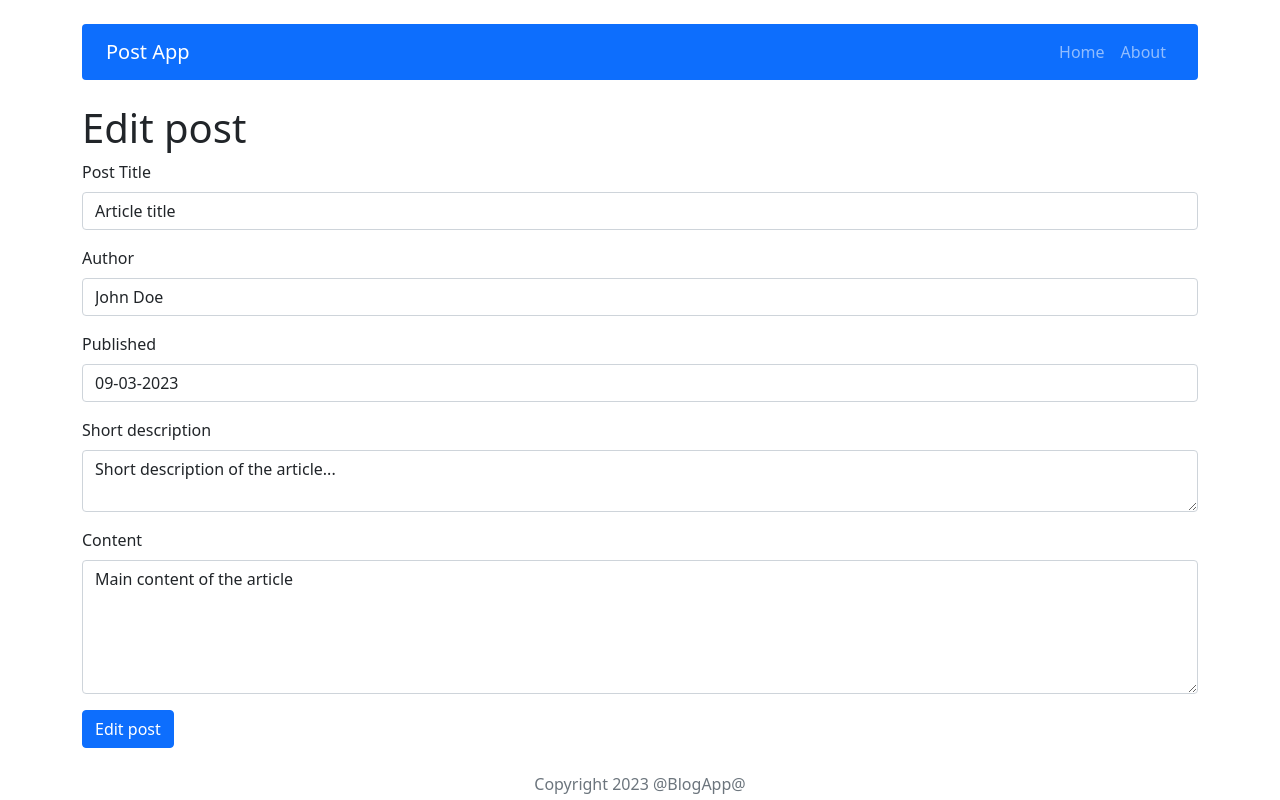
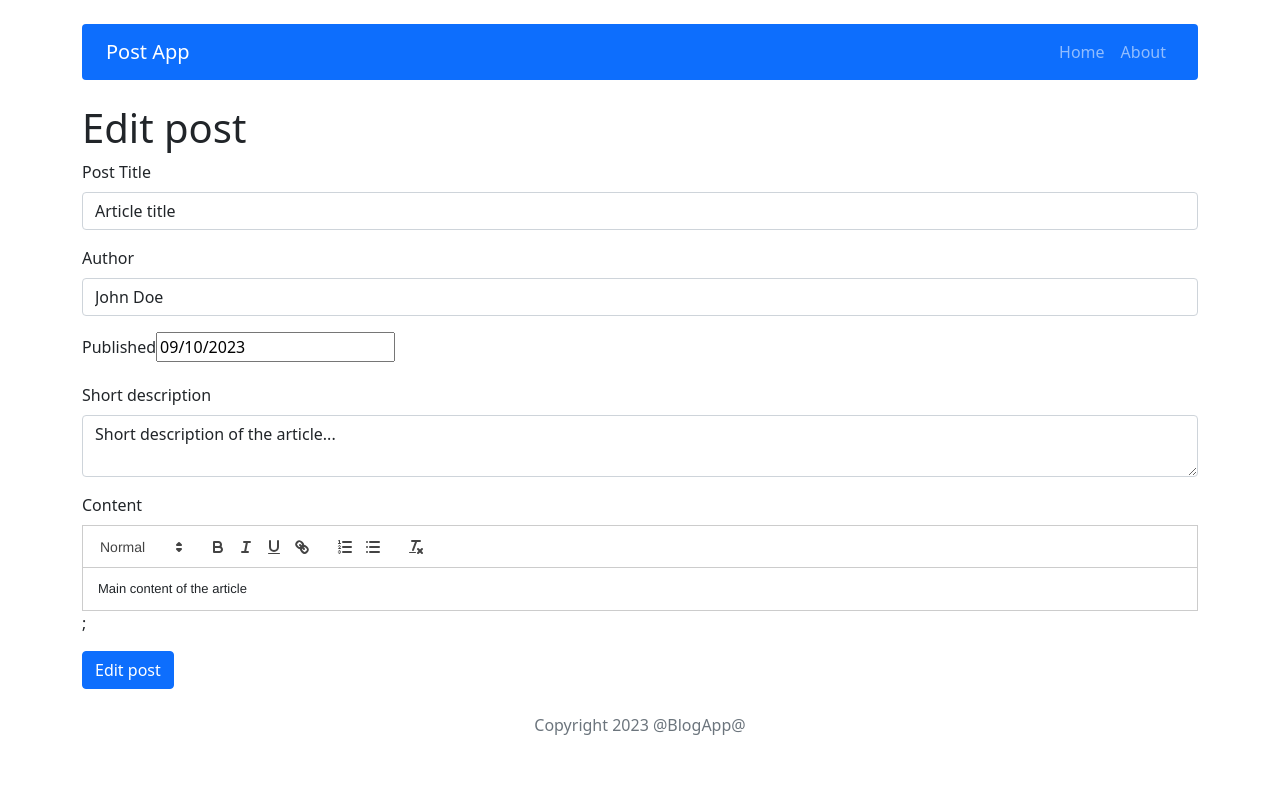
Before and after one commit to TomaszCichon919/ReactPostApp, a React (Create React App) app: page /post/edit/1 in a window 1280 px wide. Built offline with nearby package versions, Linux system fonts and the light colour scheme.

Commit message:
add quill and datePicker

```diff
--- a/package.json
+++ b/package.json
@@ -10,7 +10,10 @@
     "http-server": "^14.1.1",
     "react": "^18.2.0",
     "react-bootstrap": "2.8.0",
+    "react-datepicker": "^4.18.0",
     "react-dom": "^18.2.0",
+    "react-hook-form": "7.45.4",
+    "react-quill": "^2.0.0",
     "react-redux": "8.1.2",
     "react-router-dom": "6.15.0",
     "react-scripts": "5.0.1",
@@ -43,5 +46,8 @@
       "last 1 firefox version",
       "last 1 safari version"
     ]
+  },
+  "devDependencies": {
+    "style-loader": "^3.3.3"
   }
 }
--- a/src/components/features/PostForm/PostForm.js
+++ b/src/components/features/PostForm/PostForm.js
@@ -1,6 +1,12 @@
 import Button from 'react-bootstrap/Button';
 import Form from 'react-bootstrap/Form';
 import { useState } from 'react';
+import ReactQuill from 'react-quill';
+import 'react-quill/dist/quill.snow.css';
+import { FormControl } from 'react-bootstrap';
+import DatePicker from "react-datepicker";
+import "react-datepicker/dist/react-datepicker.css";
+import { useForm } from "react-hook-form";
 
 const PostForm = ({ action, actionText, ...props }) => {
     const [title, setTitle] = useState(props.title || '');
@@ -8,7 +14,14 @@ const PostForm = ({ action, actionText, ...props }) => {
     const [publishedDate, setPublishedDate] = useState(props.publishedDate || '');
     const [shortDescription, setShortDescription] = useState(props.shortDescription || '');
     const [content, setContent] = useState(props.content || '');
+    const { register, handleSubmit: validate, formState: { errors } } = useForm();
 
+    const handleChange = (content) => {
+      setContent(content);
+    };
+    const handleDateChange = (date) => {
+      setPublishedDate(date);
+    };
     const handleSubmit = e => {
         e.preventDefault();
         action({ title, author, publishedDate, shortDescription, content });
@@ -28,7 +41,8 @@ const PostForm = ({ action, actionText, ...props }) => {
 
       <Form.Group className="mb-3" controlId="published">
         <Form.Label>Published</Form.Label>
-        <Form.Control type="text" placeholder="Date" value={publishedDate} onChange={e => setPublishedDate(e.target.value)}/>
+        <DatePicker selected={publishedDate}  dateFormat="dd/MM/yyyy" onChange={handleDateChange} />
+        {/* <Form.Control type="text" placeholder="Date" value={publishedDate} onChange={e => setPublishedDate(e.target.value)}/> */}
       </Form.Group>
 
       <Form.Group className="mb-3" controlId="description">
@@ -38,7 +52,10 @@ const PostForm = ({ action, actionText, ...props }) => {
 
       <Form.Group className="mb-3" controlId="content">
         <Form.Label>Content</Form.Label>
-        <Form.Control as="textarea" rows={5} type="text" placeholder="Main content here" value={content} onChange={e => setContent(e.target.value)}/>
+
+        <ReactQuill theme="snow" value={content}   onChange={handleChange} />;
+        {/* <Form.Control as="textarea" rows={5} type="text" placeholder="Main content here" value={content} onChange={e => setContent(e.target.value)}/> */}
+
       </Form.Group>
       <Button variant="primary" type="submit">
         {actionText}
--- a/src/components/features/Posts/Posts.js
+++ b/src/components/features/Posts/Posts.js
@@ -6,6 +6,7 @@ import { useSelector } from 'react-redux';
 import { getAllposts } from '../../../redux/store'
 import { Link } from 'react-router-dom';
 import Button from 'react-bootstrap/Button';
+import DateToString from '../../../utils/DateToString/DateToString.js';
 
 
 
@@ -23,7 +24,7 @@ const Posts = () => {
         <Col key={post.id} xs={12} md={3} className={styles.wrapper}>
           <h3 className='pt-2'>{post.title}</h3>
           <p><span className={styles.caption}>Author:</span>{post.author}</p>
-          <p><span className={styles.caption}>Published:</span>{post.publishedDate}</p>
+          <p><span className={styles.caption}>Published:</span>{DateToString(post.publishedDate)}</p>
           <p>{post.shortDescription}</p>
           <Link key={post.id} to={'/post/' + post.id}><Button className='mb-3' variant="primary">Read More</Button></Link>
           </Col>
--- a/src/components/pages/Post/Post.js
+++ b/src/components/pages/Post/Post.js
@@ -8,6 +8,7 @@ import Modal from 'react-bootstrap/Modal';
 import { useState } from 'react';
 import { useDispatch } from 'react-redux';
 import { Link } from 'react-router-dom';
+import DateToString from '../../../utils/DateToString/DateToString.js';
 
 
 const Post = () => {
@@ -54,8 +55,8 @@ const Post = () => {
         </div>
       </div>
       <p><span className={styles.caption}>Author:</span>{post.author}</p>
-      <p><span className={styles.caption}>Published:</span>{post.publishedDate}</p>
-      <p className='pt-4'>{post.content}</p>
+      <p><span className={styles.caption}>Published:</span>{DateToString(post.publishedDate)}</p>
+      <p className='pt-4'dangerouslySetInnerHTML={{ __html: post.content }}/>
 
       <Modal show={show} onHide={handleClose}>
         <Modal.Header closeButton>
--- a/src/redux/initialState.js
+++ b/src/redux/initialState.js
@@ -1,3 +1,4 @@
+import DateToString from "../utils/DateToString/DateToString";
 const initialState = {
     posts: [
         {
@@ -5,7 +6,7 @@ const initialState = {
           title: 'Article title',
           shortDescription: 'Short description of the article...',
           content: 'Main content of the article',
-          publishedDate: '09-03-2023',
+          publishedDate: new Date(2023, 9, 9),
           author: 'John Doe'
         },
         {
@@ -13,7 +14,7 @@ const initialState = {
           title: 'Article title 2',
           shortDescription: 'Short description of the article...',
           content: 'Main content of the article',
-          publishedDate: '09-09-2023',
+          publishedDate: new Date(2023, 9, 9),
           author: 'John Doe'
         },
         {
@@ -21,7 +22,7 @@ const initialState = {
           title: 'Article title 3',
           shortDescription: 'Short description of the article...',
           content: 'Main content of the article',
-          publishedDate: '10-09-2023',
+          publishedDate: new Date(2023, 9, 9),
           author: 'John Doe'
         },
         {
@@ -29,7 +30,7 @@ const initialState = {
           title: 'Article title 4',
           shortDescription: 'Short description of the article...',
           content: 'Main content of the article',
-          publishedDate: '10-10-2023',
+          publishedDate: new Date(2023, 9, 9),
           author: 'John Doe'
         },
     ]
--- /dev/null
+++ b/src/utils/DateToString/DateToString.js
@@ -0,0 +1,11 @@
+
+const DateToString = (date) => {
+    const day = String(date.getDate()).padStart(2, '0');
+    const month = String(date.getMonth() + 1).padStart(2, '0');
+    const year = date.getFullYear();
+    console.log( "result", `${day}/${month}/${year}`);
+    return `${day}/${month}/${year}`
+  };
+
+
+export default DateToString;
```
Also changed, not shown: 1 other file (tests, documents, lock files or other folders).
